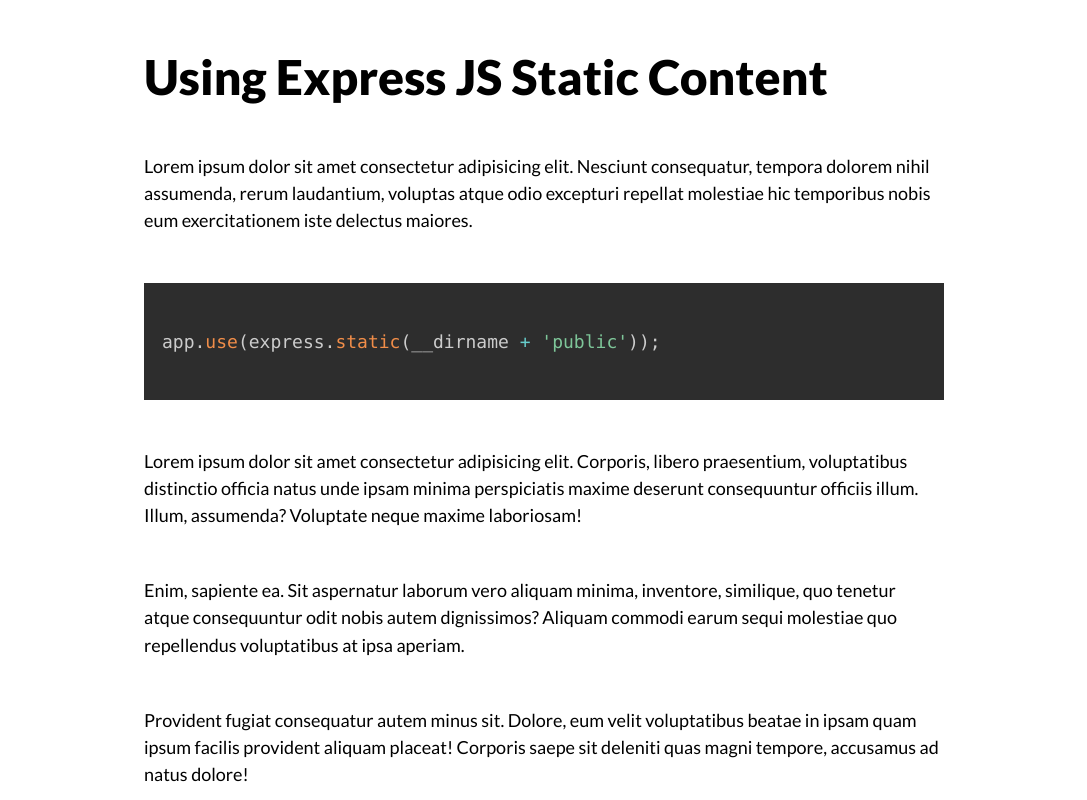
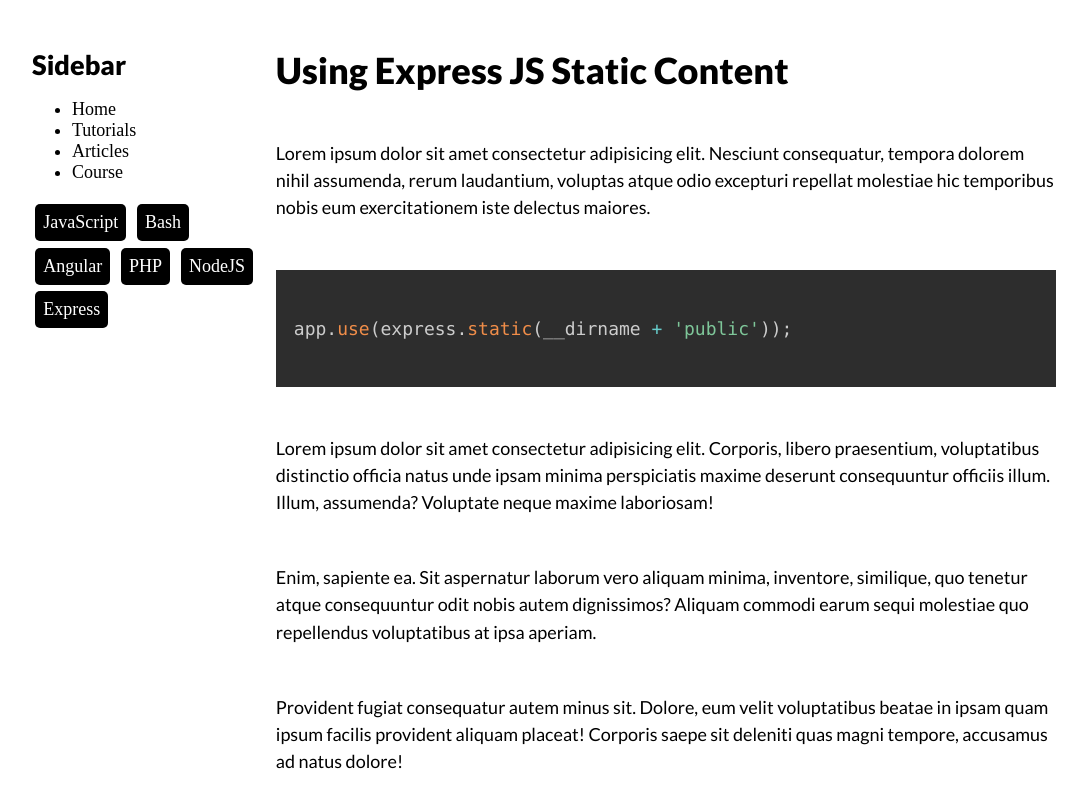
Before and after one commit to codebubb/blog-template, a website: page index.html in a window 1280 px wide. Shown: the top 800 px of the page, without its empty margins (96-1183 px from the left). Drawn offline with Linux system fonts and the light colour scheme.

Commit message:
Add sidebar

```diff
--- a/index.html
+++ b/index.html
@@ -12,6 +12,26 @@
 </head>
 <body>
   <div class="container">
+
+  <div class="sidebar">
+    <h2>Sidebar</h2>
+    <ul>
+      <li>Home</li>
+      <li>Tutorials</li>
+      <li>Articles</li>
+      <li>Course</li>
+    </ul>
+    <ul class="pills">
+      <li class="pill">JavaScript</li>
+      <li class="pill">Bash</li>
+      <li class="pill">Angular</li>
+      <li class="pill">PHP</li>
+      <li class="pill">NodeJS</li>
+      <li class="pill">Express</li>
+    </ul>
+  </div>
+  <div class="content">
+
     <h1>Using Express JS Static Content</h1>
 
     <p>Lorem ipsum dolor sit amet consectetur adipisicing elit. Nesciunt consequatur, tempora dolorem nihil assumenda, rerum laudantium, voluptas atque odio excepturi repellat molestiae hic temporibus nobis eum exercitationem iste delectus maiores.</p>
@@ -29,6 +49,8 @@
     <p>Ipsam dolorum ea ducimus voluptatibus delectus at maxime atque, corporis sapiente iste quos repellendus explicabo neque itaque? Ad nulla molestias iure delectus expedita esse nam repudiandae dolorem. Architecto, doloribus quidem?</p>
     <p>Adipisci dolorum possimus modi voluptatibus delectus ut quasi natus architecto illum labore fuga voluptate pariatur blanditiis nemo, rerum, optio sed. Porro unde maiores accusantium sequi voluptates eos autem sed veritatis?</p>
   </div>
+</div>
+
   <script src="prism.js"></script>
 </body>
 </html>
--- a/style.css
+++ b/style.css
@@ -9,12 +9,33 @@
   /* This is mostly intended for prototyping; please download the pattern and re-host for production environments. Thank you! */  /* This is mostly intended for prototyping; please download the pattern and re-host for production environments. Thank you! *//* This is mostly intended for prototyping; please download the pattern and re-host for production environments. Thank you! */
 
 }
+.sidebar {
+  width: 250px;
+}
 
-h1 {
+
+.pills {
+  padding: 0;
+}
+
+
+.pill {
+  background-color: #000;
+  color: #fff;
+  border-radius: 5px;
+  padding: .5rem;
+  display: inline-block;
+  margin: .2rem;
+}
+
+.content {
+  width: 800px;
+}
+
+h1, h2 {
   font-family: 'Lato';
   z-index: 7;
   background-color: #fff;
-  font-size: 3rem;
   font-weight: 900;
   margin: 1rem 0;
 }
@@ -30,7 +51,9 @@
 }
 
 .container {
-  max-width: 800px;
+  display: flex;
+  justify-content: space-between;
+  max-width: 1024px;
   padding: 2rem;
   margin: 0 auto;
 }
```
